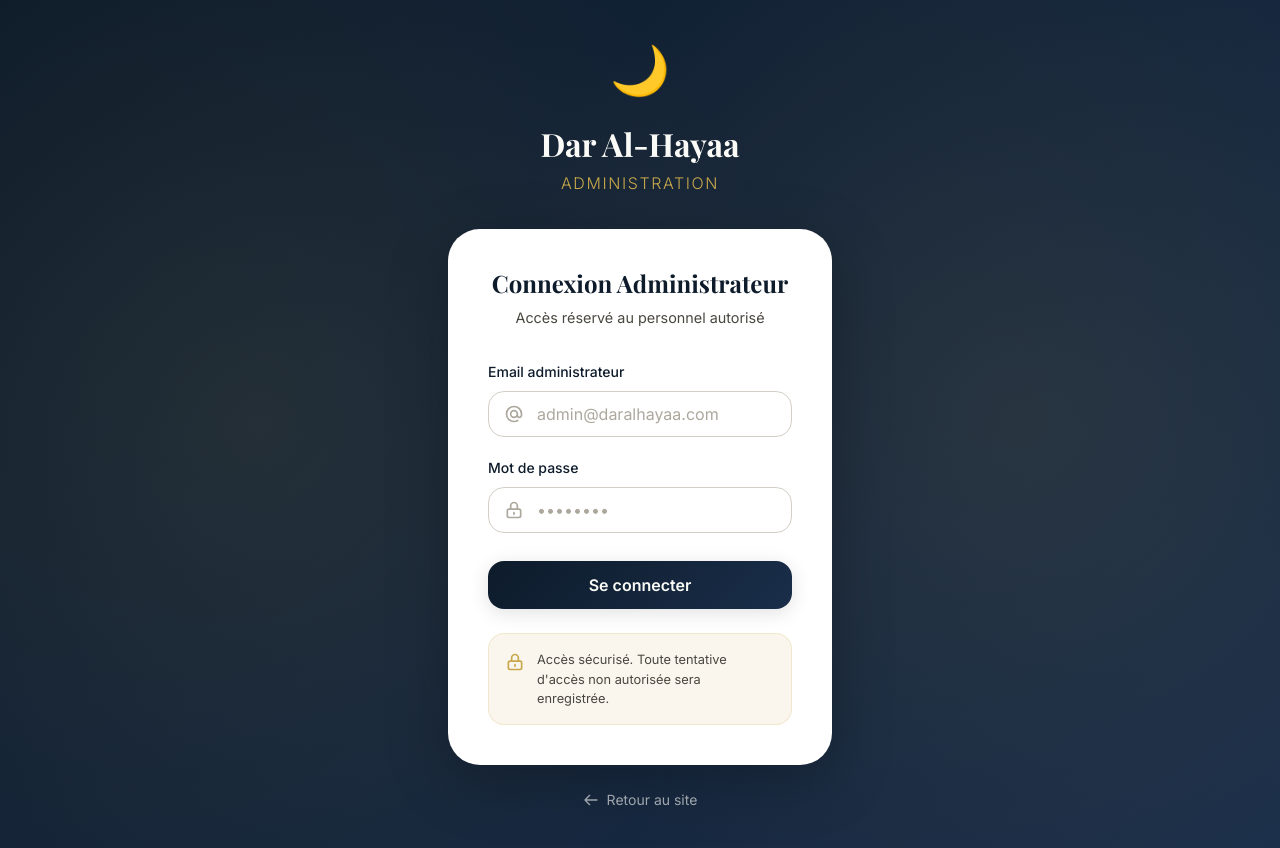
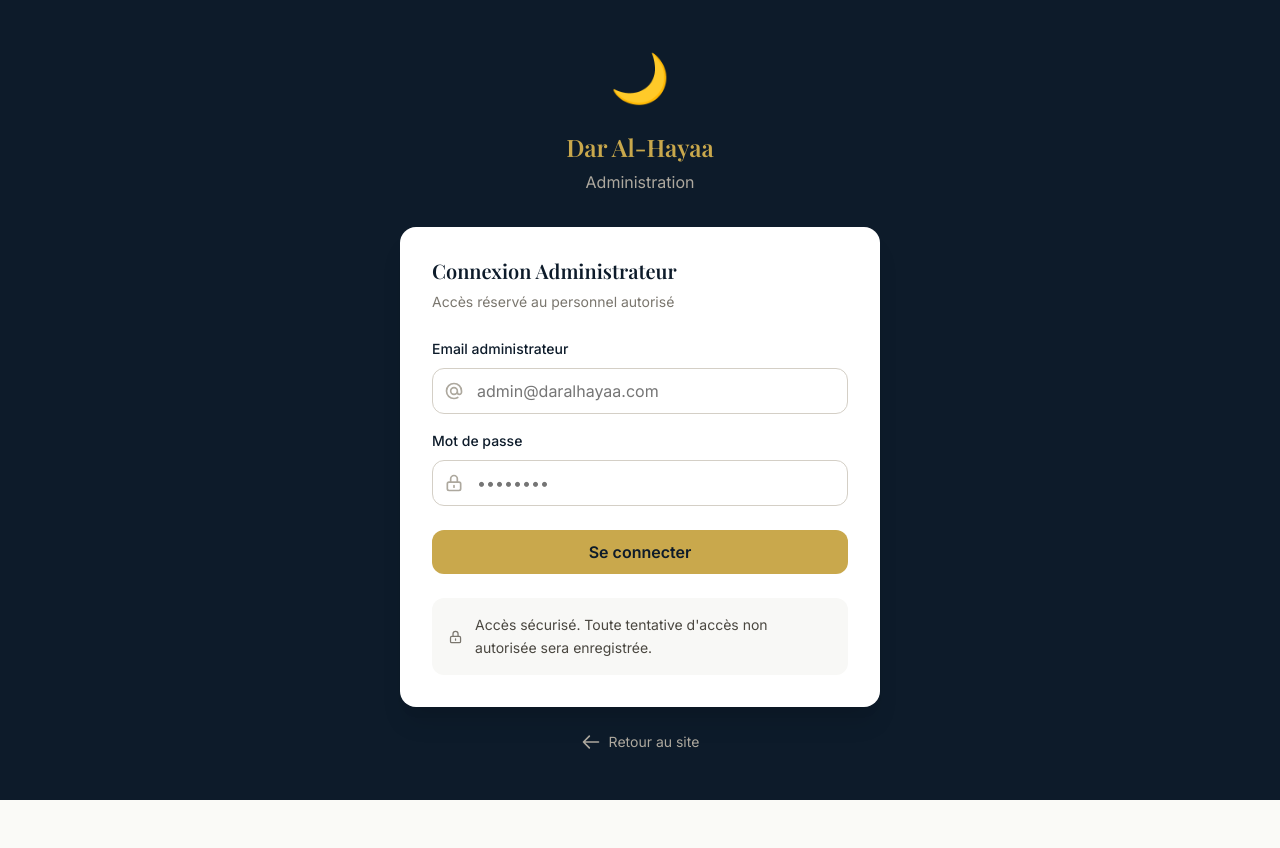
Before and after one commit to sidicdiane5-cpu/al-hayaa, a React (Vite) app: page /admin in a window 1280 px wide. After the commit the page ends 800 px from the top, so only its background shows below. Built offline with nearby package versions, Linux system fonts and the light colour scheme; a web font is replaced by a local one.

Commit message:
Corriger AdminLogin en utilisant les styles inline du projet

```diff
--- a/src/pages/admin/AdminLogin.jsx
+++ b/src/pages/admin/AdminLogin.jsx
@@ -2,7 +2,6 @@ import { useState } from 'react';
 import { Link, useNavigate } from 'react-router-dom';
 import { useAuthStore } from '../../store/authStore';
 import toast from 'react-hot-toast';
-import styles from './AdminLogin.module.css';
 
 export default function AdminLogin() {
   const navigate = useNavigate();
@@ -35,30 +34,82 @@ export default function AdminLogin() {
   };
 
   return (
-    <div className={styles.adminLoginPage}>
-      <div className={styles.loginContainer}>
+    <div style={{
+      minHeight: '100vh',
+      display: 'flex',
+      alignItems: 'center',
+      justifyContent: 'center',
+      backgroundColor: 'var(--navy)',
+      padding: 'var(--space-4)',
+    }}>
+      <div style={{
+        width: '100%',
+        maxWidth: '480px',
+      }}>
         {/* Logo */}
-        <div className={styles.logoSection}>
-          <div className={styles.logoIcon}>🌙</div>
-          <h1 className={styles.logoTitle}>Dar Al-Hayaa</h1>
-          <p className={styles.logoSubtitle}>Administration</p>
+        <div style={{
+          textAlign: 'center',
+          marginBottom: 'var(--space-8)',
+        }}>
+          <div style={{
+            fontSize: '3rem',
+            marginBottom: 'var(--space-4)',
+          }}>🌙</div>
+          <h1 style={{
+            fontFamily: 'var(--font-display)',
+            fontSize: 'var(--text-2xl)',
+            fontWeight: 600,
+            color: 'var(--gold)',
+            marginBottom: 'var(--space-2)',
+          }}>
+            Dar Al-Hayaa
+          </h1>
+          <p style={{
+            color: 'var(--gray-400)',
+          }}>
+            Administration
+          </p>
         </div>
 
         {/* Form Card */}
-        <div className={styles.formCard}>
-          <div className={styles.formHeader}>
-            <h2 className={styles.formTitle}>Connexion Administrateur</h2>
-            <p className={styles.formSubtitle}>
+        <div style={{
+          backgroundColor: 'var(--white)',
+          borderRadius: 'var(--radius-lg)',
+          padding: 'var(--space-8)',
+          boxShadow: '0 20px 25px -5px rgba(0, 0, 0, 0.1), 0 10px 10px -5px rgba(0, 0, 0, 0.04)',
+        }}>
+          <div style={{
+            marginBottom: 'var(--space-6)',
+          }}>
+            <h2 style={{
+              fontFamily: 'var(--font-display)',
+              fontSize: 'var(--text-xl)',
+              fontWeight: 600,
+              color: 'var(--navy)',
+              marginBottom: 'var(--space-2)',
+            }}>
+              Connexion Administrateur
+            </h2>
+            <p style={{
+              color: 'var(--gray-500)',
+              fontSize: 'var(--text-sm)',
+            }}>
               Accès réservé au personnel autorisé
             </p>
           </div>
 
-          <form className={styles.form} onSubmit={handleSubmit}>
-            <div className={styles.inputGroup}>
-              <label htmlFor="email" className={styles.inputLabel}>
+          <form onSubmit={handleSubmit}>
+            <div style={{ marginBottom: 'var(--space-4)' }}>
+              <label htmlFor="email" style={{
+                display: 'block',
+                marginBottom: 'var(--space-2)',
+                fontSize: 'var(--text-sm)',
+                fontWeight: 500,
+                color: 'var(--gray-700)',
+              }}>
                 Email administrateur
               </label>
-              <div className={styles.inputWrapper}>
+              <div style={{ position: 'relative' }}>
                 <input
                   id="email"
                   name="email"
@@ -67,20 +118,43 @@ export default function AdminLogin() {
                   required
                   value={formData.email}
                   onChange={handleChange}
-                  className={styles.input}
                   placeholder="admin@daralhayaa.com"
+                  style={{
+                    width: '100%',
+                    padding: 'var(--space-3) var(--space-4)',
+                    paddingLeft: '44px',
+                    border: '1px solid var(--gray-300)',
+                    borderRadius: 'var(--radius-md)',
+                    fontSize: 'var(--text-base)',
+                    outline: 'none',
+                    transition: 'border-color var(--transition-base)',
+                  }}
                 />
-                <svg className={styles.inputIcon} fill="none" stroke="currentColor" viewBox="0 0 24 24">
+                <svg style={{
+                  position: 'absolute',
+                  left: '12px',
+                  top: '50%',
+                  transform: 'translateY(-50%)',
+                  color: 'var(--gray-400)',
+                  width: 20,
+                  height: 20,
+                }} fill="none" stroke="currentColor" viewBox="0 0 24 24">
                   <path strokeLinecap="round" strokeLinejoin="round" strokeWidth={2} d="M16 12a4 4 0 10-8 0 4 4 0 008 0zm0 0v1.5a2.5 2.5 0 005 0V12a9 9 0 10-9 9m4.5-1.206a8.959 8.959 0 01-4.5 1.207" />
                 </svg>
               </div>
             </div>
 
-            <div className={styles.inputGroup}>
-              <label htmlFor="password" className={styles.inputLabel}>
+            <div style={{ marginBottom: 'var(--space-6)' }}>
+              <label htmlFor="password" style={{
+                display: 'block',
+                marginBottom: 'var(--space-2)',
+                fontSize: 'var(--text-sm)',
+                fontWeight: 500,
+                color: 'var(--gray-700)',
+              }}>
                 Mot de passe
               </label>
-              <div className={styles.inputWrapper}>
+              <div style={{ position: 'relative' }}>
                 <input
                   id="password"
                   name="password"
@@ -89,10 +163,27 @@ export default function AdminLogin() {
                   required
                   value={formData.password}
                   onChange={handleChange}
-                  className={styles.input}
                   placeholder="••••••••"
+                  style={{
+                    width: '100%',
+                    padding: 'var(--space-3) var(--space-4)',
+                    paddingLeft: '44px',
+                    border: '1px solid var(--gray-300)',
+                    borderRadius: 'var(--radius-md)',
+                    fontSize: 'var(--text-base)',
+                    outline: 'none',
+                    transition: 'border-color var(--transition-base)',
+                  }}
                 />
-                <svg className={styles.inputIcon} fill="none" stroke="currentColor" viewBox="0 0 24 24">
+                <svg style={{
+                  position: 'absolute',
+                  left: '12px',
+                  top: '50%',
+                  transform: 'translateY(-50%)',
+                  color: 'var(--gray-400)',
+                  width: 20,
+                  height: 20,
+                }} fill="none" stroke="currentColor" viewBox="0 0 24 24">
                   <path strokeLinecap="round" strokeLinejoin="round" strokeWidth={2} d="M12 15v2m-6 4h12a2 2 0 002-2v-6a2 2 0 00-2-2H6a2 2 0 00-2 2v6a2 2 0 002 2zm10-10V7a4 4 0 00-8 0v4h8z" />
                 </svg>
               </div>
@@ -101,13 +192,28 @@ export default function AdminLogin() {
             <button
               type="submit"
               disabled={isLoading}
-              className={styles.submitButton}
+              style={{
+                width: '100%',
+                padding: 'var(--space-3)',
+                backgroundColor: 'var(--gold)',
+                color: 'var(--navy)',
+                border: 'none',
+                borderRadius: 'var(--radius-md)',
+                fontSize: 'var(--text-base)',
+                fontWeight: 600,
+                cursor: isLoading ? 'not-allowed' : 'pointer',
+                transition: 'background-color var(--transition-base)',
+                display: 'flex',
+                alignItems: 'center',
+                justifyContent: 'center',
+                gap: 'var(--space-2)',
+              }}
             >
               {isLoading ? (
                 <>
-                  <svg className={styles.spinner} width="20" height="20" viewBox="0 0 24 24" fill="none">
-                    <circle cx="12" cy="12" r="10" stroke="currentColor" strokeWidth="4" className="opacity-25"></circle>
-                    <path fill="currentColor" d="M4 12a8 8 0 018-8V0C5.373 0 0 5.373 0 12h4zm2 5.291A7.962 7.962 0 014 12H0c0 3.042 1.135 5.824 3 7.938l3-2.647z" className="opacity-75"></path>
+                  <svg width="20" height="20" viewBox="0 0 24 24" fill="none">
+                    <circle cx="12" cy="12" r="10" stroke="currentColor" strokeWidth="4" style={{ opacity: 0.25 }}></circle>
+                    <path fill="currentColor" d="M4 12a8 8 0 018-8V0C5.373 0 0 5.373 0 12h4zm2 5.291A7.962 7.962 0 014 12H0c0 3.042 1.135 5.824 3 7.938l3-2.647z" style={{ opacity: 0.75 }}></path>
                   </svg>
                   <span>Connexion...</span>
                 </>
@@ -118,18 +224,43 @@ export default function AdminLogin() {
           </form>
 
           {/* Security Notice */}
-          <div className={styles.securityNotice}>
-            <svg className={styles.securityIcon} fill="none" stroke="currentColor" viewBox="0 0 24 24">
+          <div style={{
+            marginTop: 'var(--space-6)',
+            padding: 'var(--space-4)',
+            backgroundColor: 'var(--gray-100)',
+            borderRadius: 'var(--radius-md)',
+            display: 'flex',
+            alignItems: 'center',
+            gap: 'var(--space-3)',
+          }}>
+            <svg style={{ color: 'var(--gray-500)', width: 20, height: 20 }} fill="none" stroke="currentColor" viewBox="0 0 24 24">
               <path strokeLinecap="round" strokeLinejoin="round" strokeWidth={2} d="M12 15v2m-6 4h12a2 2 0 002-2v-6a2 2 0 00-2-2H6a2 2 0 00-2 2v6a2 2 0 002 2zm10-10V7a4 4 0 00-8 0v4h8z" />
             </svg>
-            <p>Accès sécurisé. Toute tentative d'accès non autorisée sera enregistrée.</p>
+            <p style={{
+              fontSize: 'var(--text-sm)',
+              color: 'var(--gray-600)',
+              margin: 0,
+            }}>
+              Accès sécurisé. Toute tentative d'accès non autorisée sera enregistrée.
+            </p>
           </div>
         </div>
 
         {/* Back to site */}
-        <div className={styles.backToSite}>
-          <Link to="/" className={styles.backLink}>
-            <svg className={styles.backIcon} fill="none" stroke="currentColor" viewBox="0 0 24 24">
+        <div style={{
+          marginTop: 'var(--space-6)',
+          textAlign: 'center',
+        }}>
+          <Link to="/" style={{
+            display: 'inline-flex',
+            alignItems: 'center',
+            gap: 'var(--space-2)',
+            color: 'var(--gray-400)',
+            textDecoration: 'none',
+            fontSize: 'var(--text-sm)',
+            transition: 'color var(--transition-base)',
+          }}>
+            <svg style={{ width: 20, height: 20 }} fill="none" stroke="currentColor" viewBox="0 0 24 24">
               <path strokeLinecap="round" strokeLinejoin="round" strokeWidth={2} d="M10 19l-7-7m0 0l7-7m-7 7h18" />
             </svg>
             Retour au site
```
